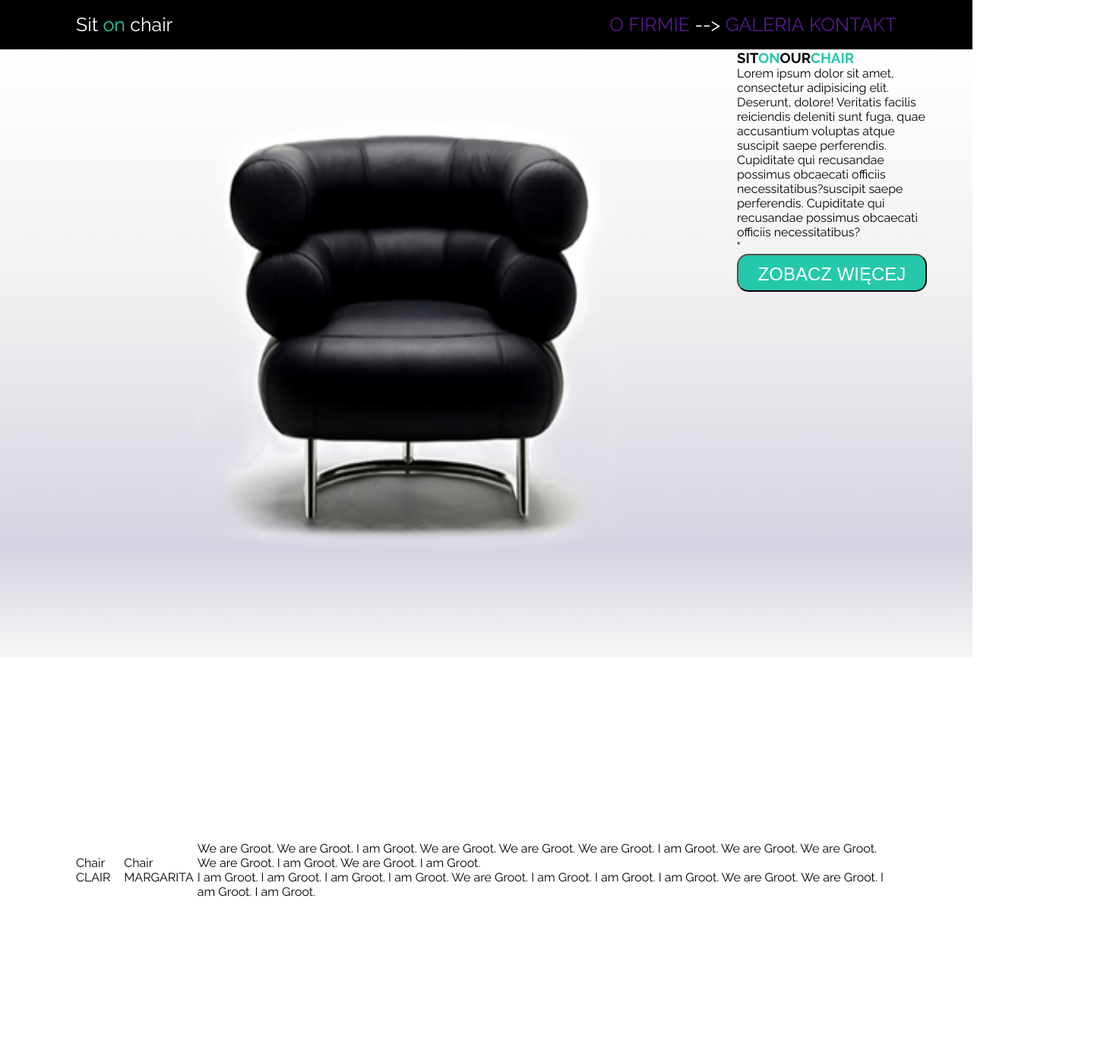
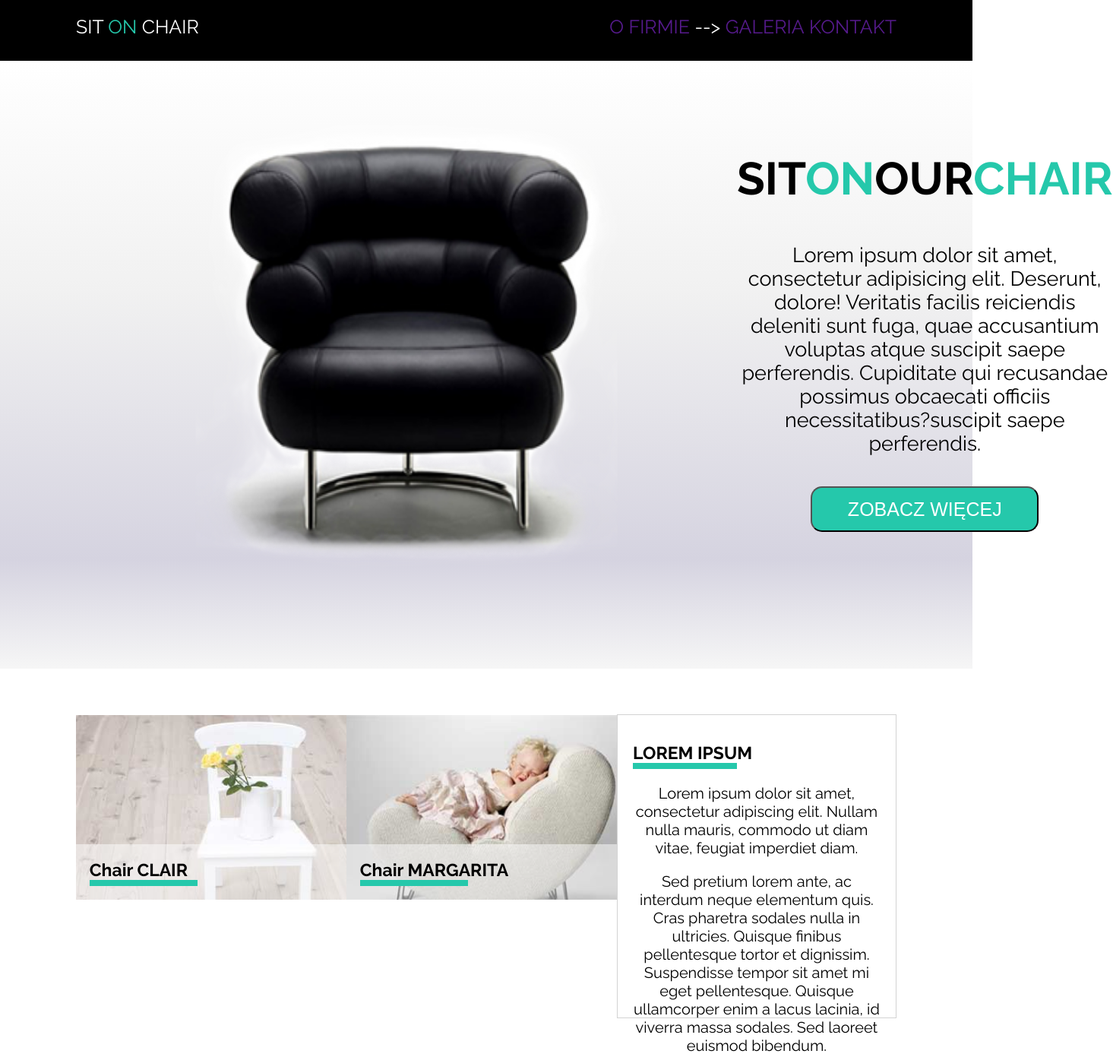
Before and after one commit to lokers778/Sit_on_Chair, a website: page index.html in a window 1280 px wide. Shown: the top 1391 px of the page at 76% size, 1465 px wide, since content can reach past the window. Drawn offline with Linux system fonts and the light colour scheme.

Commit message:
added gallery and slider

```diff
--- /dev/null
+++ b/gulpfile.js
@@ -0,0 +1,20 @@
+var gulp = require("gulp");
+var sass = require("gulp-sass");
+
+var sourcemaps = require("gulp-sourcemaps");
+
+gulp.task("sass", function() {
+    return gulp
+        .src("scss/main.scss")
+        .pipe(sourcemaps.init())
+        .pipe(
+            sass({
+                outputStyle: "expanded"
+            }).on("error", sass.logError)
+        )
+        .pipe(sourcemaps.write())
+        .pipe(gulp.dest("css"));
+});
+gulp.task("watch", function() {
+    gulp.watch("./scss/*/*.scss", gulp.series("sass"));
+});
--- a/index.html
+++ b/index.html
@@ -9,7 +9,7 @@
 <body>
 <header>
     <div class="main_width">
-        <p class="logo">Sit <span class="greentext"> on</span> chair</p>
+        <p class="logo">SIT <span class="greentext"> ON</span> CHAIR</p>
         <div class="dropdown"><ul>
             <li><a href="">o firmie</a>
             <ul class="dropdown-content">
@@ -30,9 +30,9 @@
         <div class="post__image"><img src="images/black_chair.png" alt="black chair" height="737" width="870"></div>
         <div class="post__content">
             <h1>SIT<span class="greentext">ON</span>OUR<span class="greentext">CHAIR</span></h1>
-            <p>Lorem ipsum dolor sit amet, consectetur adipisicing elit. Deserunt, dolore! Veritatis facilis reiciendis deleniti sunt fuga, quae accusantium voluptas atque suscipit saepe perferendis. Cupiditate qui recusandae possimus obcaecati officiis necessitatibus?suscipit saepe perferendis. Cupiditate qui recusandae possimus obcaecati officiis necessitatibus?
-            </p>"
-            <button>Zobacz Więcej</button>
+            <p>Lorem ipsum dolor sit amet, consectetur adipisicing elit. Deserunt, dolore! Veritatis facilis reiciendis deleniti sunt fuga, quae accusantium voluptas atque suscipit saepe perferendis. Cupiditate qui recusandae possimus obcaecati officiis necessitatibus?suscipit saepe perferendis.</p>
+            <br/>
+                <button>Zobacz Więcej</button>
         </div>
     </article>
 </section> <!--slider-->
@@ -51,13 +51,13 @@
             </div>
         </div>
         <div class="medium-box">
-            <h3></h3>
+            <h3>LOREM IPSUM</h3>
             <span class="green_underline"></span>
             <p>
-                We are Groot. We are Groot. I am Groot. We are Groot. We are Groot. We are Groot. I am Groot. We are Groot. We are Groot. We are Groot. I am Groot. We are Groot. I am Groot.
+                Lorem ipsum dolor sit amet, consectetur adipiscing elit. Nullam nulla mauris, commodo ut diam vitae, feugiat imperdiet diam.
             </p>
             <p>
-                I am Groot. I am Groot. I am Groot. I am Groot. We are Groot. I am Groot. I am Groot. I am Groot. We are Groot. We are Groot. I am Groot. I am Groot.
+                Sed pretium lorem ante, ac interdum neque elementum quis. Cras pharetra sodales nulla in ultricies. Quisque finibus pellentesque tortor et dignissim. Suspendisse tempor sit amet mi eget pellentesque. Quisque ullamcorper enim a lacus lacinia, id viverra massa sodales. Sed laoreet euismod bibendum.
             </p>
         </div>
     </div>
--- a/scss/elements/_footer.scss
+++ b/scss/elements/_footer.scss
@@ -1,3 +1,3 @@
 footer {
-  background-color: red;
+  background-color: blue;
 }
--- a/scss/elements/_gallery.scss
+++ b/scss/elements/_gallery.scss
@@ -5,20 +5,64 @@
 
   .main_width {
     height: 560px;
-    display:flex;
-    justify-content: space-between;
+    display: flex;
+    justify-content: space-around;
     align-items: center;
+    padding-bottom: 40px;
+  }
+  span{
+    width: 42%;
+    height:8px;
+    display:block;
+    background-color: #25C8AB;
   }
 
-  button {
-    width: 250px;
-    height: 50px;
-    border-radius: 15px;
-    background-color: #25C8AB;
-    color: white;
-    text-transform: uppercase;
-    font-size: 24px;
-    margin: 0 auto;
-    line-height: 50px;
+  .small-box {
+    width: 500px;
+    height: 370px;
+
+    margin-bottom: 29px;
+    &:nth-child(1) {
+      background-image: url("../images/box1_img.jpg");
+      background-repeat: no-repeat;
+      background-size:contain;
+    }
+    &:nth-child(2){
+      background-image: url("../images/box2_img.jpg");
+      background-repeat: no-repeat;
+      background-size:contain;
+    }
+  }
+
+  .medium-box {
+    width: 500px;
+    height: 400px;
+    border:lightgray 1px solid;
+    padding: 20px;
+
+    p{
+      font-size: 20px;
+      margin-top: 20px;
+      text-align: center;
+    }
+h3{
+ margin-top: 5%;
+  font-size: 23px;
+}
+
+  }
+  .opacity_box{
+    background-color:rgba(255,255,255,0.5);
+    width: 100%;
+    height: 20%;
+    font-weight: 700;
+    font-size: 23px;
+    text-align: left;
+    padding-left:5%;
+    padding-top: 20px;
+    padding-bottom: 20px;
+    margin-top: 48%;
+
+
   }
 }
--- a/scss/elements/_gradient.scss
+++ b/scss/elements/_gradient.scss
@@ -20,14 +20,27 @@
 }
 
 button {
-  width: 250px;
-  height: 50px;
+  width: 300px;
+  height: 60px;
   border-radius: 15px;
   background-color: #25C8AB;
   color: white;
   text-transform: uppercase;
-  font-size: 24px;
+  font-size: 25px;
   margin: 0 auto;
   line-height: 50px;
 }
+
+  .post__content{
+    padding-top:120px;
+text-align: center;
+    font-size:27px;
+    h1{
+      font-size: 60px;
+      margin-bottom:50px;
+    }
+    p{
+      margin-bottom: 10px;
+    }
+  }
 }
--- a/scss/elements/_header.scss
+++ b/scss/elements/_header.scss
@@ -1,13 +1,16 @@
 header {
   background-color: black;
-  height: 65px;
+  height: 80px;
   color: white;
+  padding-top: 10px;
+  font-size: 25px;
 div{
   display: flex;
   flex-direction: row;
   justify-content: space-between;
-  height: 65px;
-  line-height: 65px;
+  height: 80px;
+  line-height: 50px;
+
 }
   ul {
     list-style: none
--- a/scss/generic/_reset.scss
+++ b/scss/generic/_reset.scss
@@ -1,5 +1,5 @@
-* {
-  margin: 0;
+*{
+  margin:0;
   padding: 0;
   box-sizing: border-box;
 }
--- a/scss/main.scss
+++ b/scss/main.scss
@@ -1,8 +1,8 @@
+@import "generic/_reset";
 @import "elements/header";
 @import "elements/footer";
 @import "elements/gradient";
-@import "elements/gallery";
-@import "generic/_reset";
 @import "elements/form";
 @import "elements/body";
 @import "elements/pricebox";
+@import "elements/gallery";
```
Also changed, not shown: package.json (added, +32 -0 lines), css/main.css, 1 other file.
